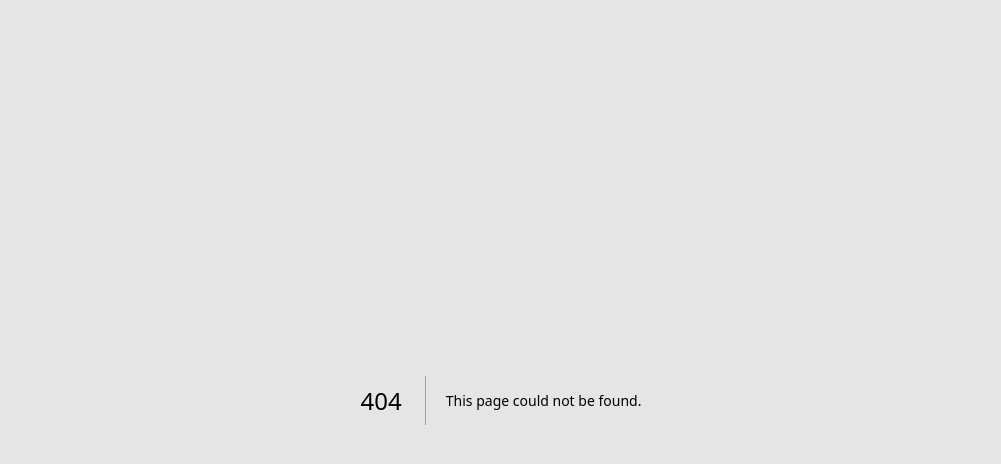
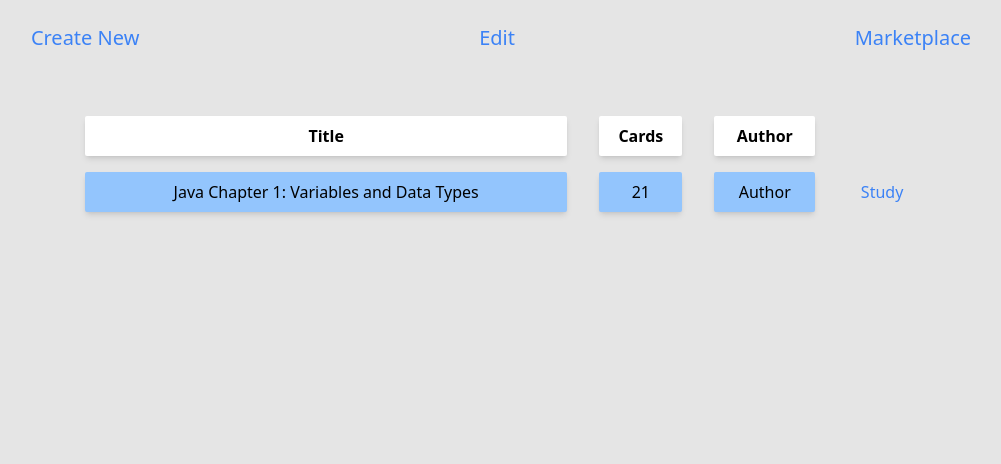
Before and after one commit to RealNickTriano/flashcards-creator, a Next.js app: page /decks in a window 1280 px wide. Before the commit this address had no page. Shown: the top 464 px of the page, without its empty margins (139-1140 px from the left). Built offline with nearby package versions, Linux system fonts and the light colour scheme.

Commit message:
decks list layout

```diff
--- /dev/null
+++ b/pages/decks.tsx
@@ -0,0 +1,32 @@
+import React from 'react'
+
+const decks = () => {
+  return (
+    <div className='flex flex-col justify-start gap-12 items-center h-screen py-6'>
+        <ul className='text-blue-500 font-medium text-xl flex justify-around items-center w-full'>
+            <li>Create New</li>
+            <li>Edit</li>
+            <li>Marketplace</li>
+        </ul>
+        <table className='border-separate border-spacing-x-8 border-spacing-y-4 table-auto text-center w-[70%]'>
+            <thead>
+                <tr>
+                    <th className='bg-white rounded-sm shadow-md py-2 px-1'>Title</th>
+                    <th className='bg-white rounded-sm shadow-md py-2 px-1'>Cards</th>
+                    <th className='bg-white rounded-sm shadow-md py-2 px-1'>Author</th>
+                </tr>
+            </thead>
+            <tbody>
+                <tr className='bg-blue-300'>
+                    <td className='py-2 rounded-sm shadow-md'>Java Chapter 1: Variables and Data Types</td>
+                    <td className='py-2 rounded-sm shadow-md'>21</td>
+                    <td className='py-2 rounded-sm shadow-md'>Author</td>
+                    <td className='font-medium bg-neutral-200 text-blue-500'><button>Study</button></td>
+                </tr>
+            </tbody>
+        </table>
+    </div>
+  )
+}
+
+export default decks
--- a/pages/index.tsx
+++ b/pages/index.tsx
@@ -14,7 +14,7 @@ export default function Home() {
 
   return (
     <div className='flex flex-col justify-center gap-12 items-center h-screen'>
-      Show deck list, create deck, etc.
+      Home page
     </div>
 
   )
```
